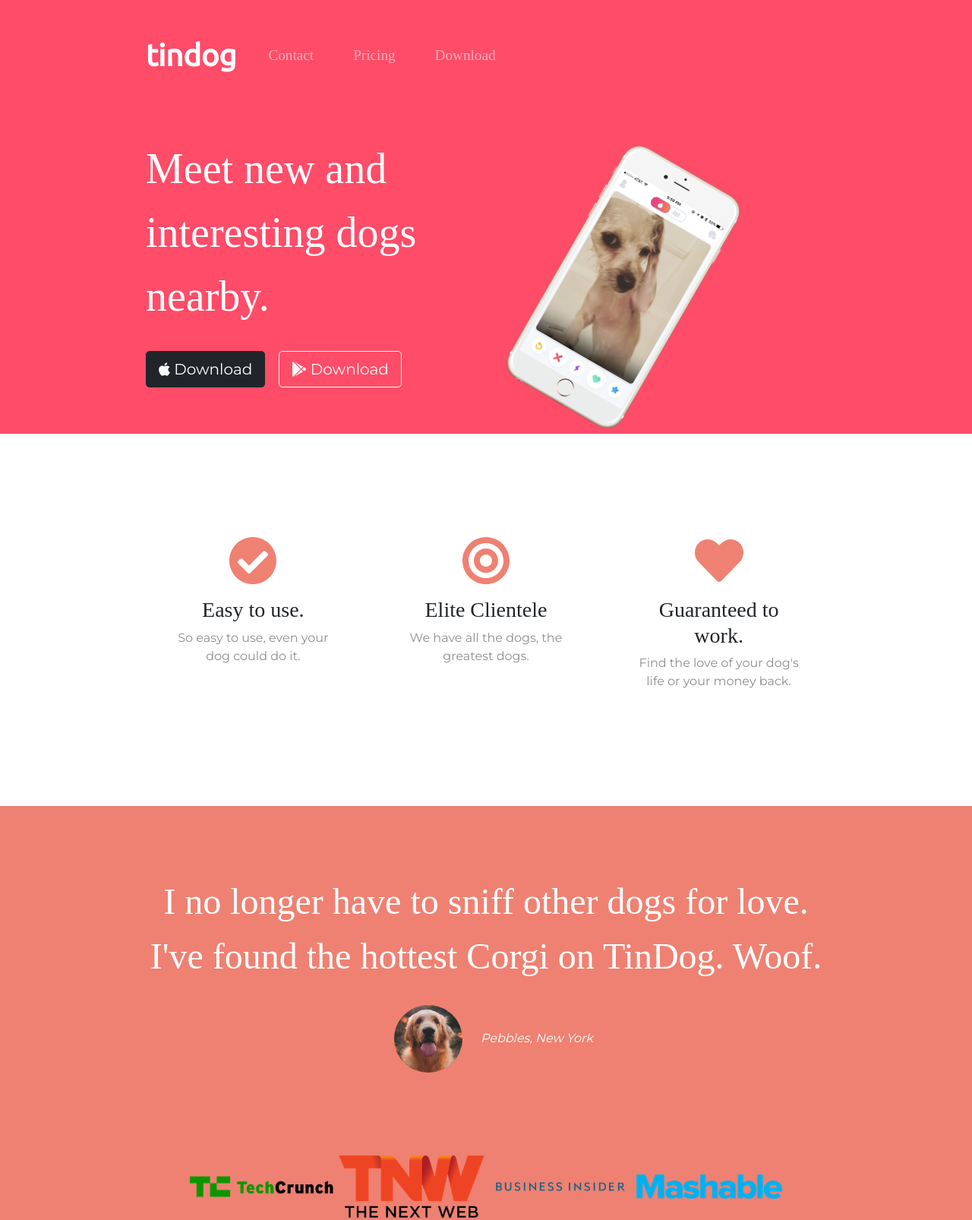
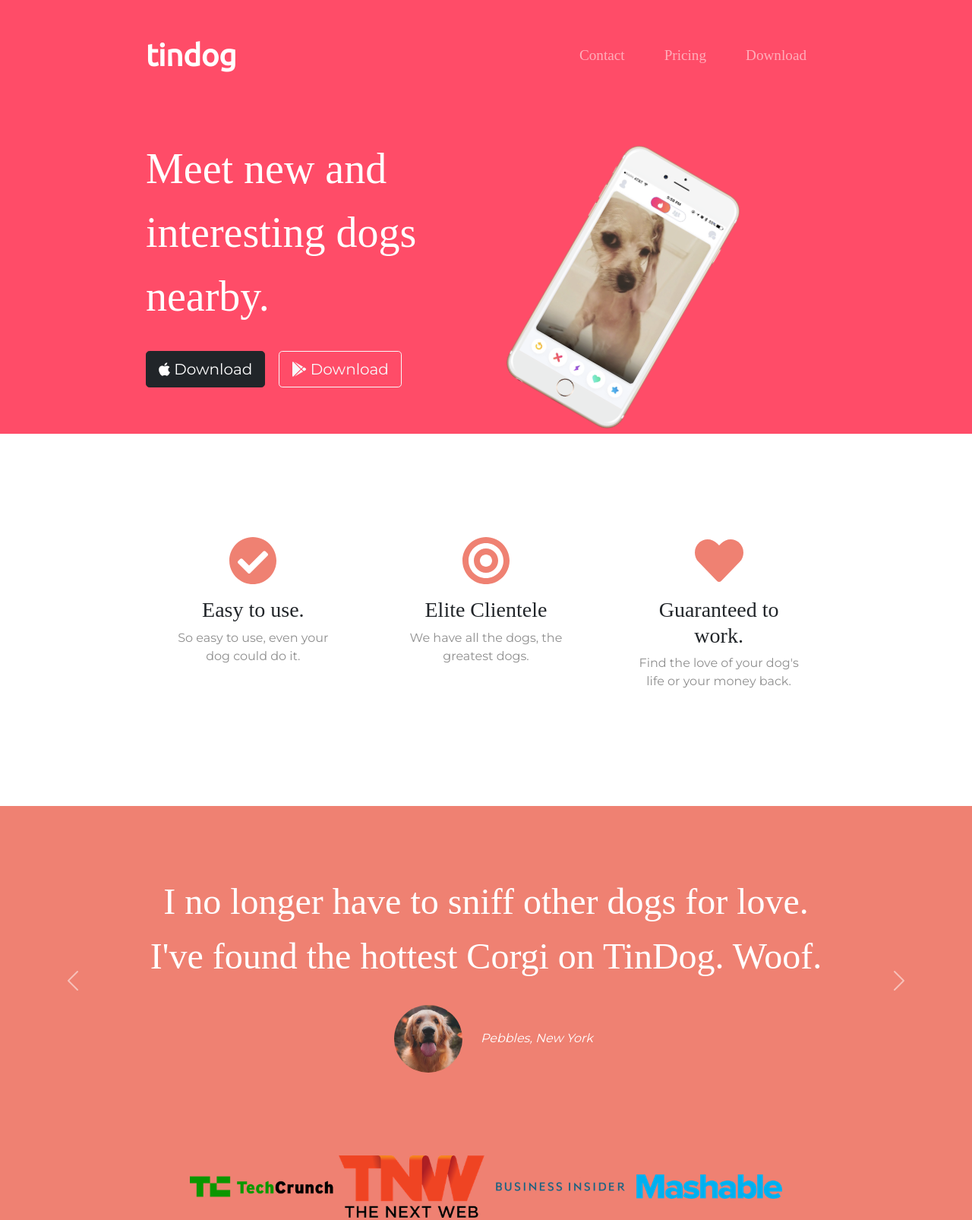
Before and after one commit to johnsandstrom/web-development-course, a plain HTML site: page TinDog-Start/index.html in a window 1280 px wide. Shown: the top 1606 px of the page at 76% size. Drawn offline with nearby package versions, Linux system fonts and the light colour scheme.

Commit message:
continue at #82

```diff
--- a/TinDog-Start/css/styles.css
+++ b/TinDog-Start/css/styles.css
@@ -90,7 +90,6 @@ p {
 /* Testimonials Section */
 
 #testimonials {
-    padding: 7% 15%;
     text-align: center;
     background-color: #ef8172;
     color: #fff;
@@ -100,6 +99,11 @@ p {
     width: 10%;
     border-radius: 100%;
     margin: 20px;
+}
+
+.carousel-item {
+    padding: 7% 15%;
+
 }
 
 #press {
--- a/TinDog-Start/index.html
+++ b/TinDog-Start/index.html
@@ -43,7 +43,7 @@
           aria-controls="navbarSupportedContent" aria-expanded="false" aria-label="Toggle navigation">
           <span class="navbar-toggler-icon"></span>
         </button>
-        <div class="collapse navbar-collapse" id="navbarSupportedContent">
+        <div class="collapse navbar-collapse justify-content-end" id="navbarSupportedContent">
           <ul class="navbar-nav ml-auto">
             <li class="nav-item">
               <a class="nav-link" href="">Contact</a>
@@ -106,13 +106,35 @@
 
   <section id="testimonials">
 
-    <h2>I no longer have to sniff other dogs for love. I've found the hottest Corgi on TinDog. Woof.</h2>
-    <img class="testimonial-image" src="images/dog-img.jpg" alt="dog-profile">
-    <em>Pebbles, New York</em>
+    <div id="testimonial-carousel" class="carousel slide" data-bs-ride="false">
+      <div class="carousel-inner">
+        <div class="carousel-item active">
 
-    <!-- <h2 class="testimonial-text">My dog used to be so lonely, but with TinDog's help, they've found the love of their life. I think.</h2>
-    <img class="testimonial-image" src="images/lady-img.jpg" alt="lady-profile">
-    <em>Beverly, Illinois</em> -->
+          <h2>I no longer have to sniff other dogs for love. I've found the hottest Corgi on TinDog. Woof.</h2>
+          <img class="testimonial-image" src="images/dog-img.jpg" alt="dog-profile">
+          <em>Pebbles, New York</em>
+        </div>
+
+        <div class="carousel-item">
+          <h2 class="testimonial-text">My dog used to be so lonely, but with TinDog's help, they've found the love of
+            their life. I think.</h2>
+          <img class="testimonial-image" src="images/lady-img.jpg" alt="lady-profile">
+          <em>Beverly, Illinois</em>
+        </div>
+
+      </div>
+      <a class="carousel-control-prev" href="#testimonial-carousel" role="button" data-slide="prev">
+        <span class="carousel-control-prev-icon" aria-hidden="true"></span>
+        <!-- <span class="visually-hidden">Previous</span> -->
+      </a>
+      <a class="carousel-control-next" href="#testimonial-carousel" role="button" data-slide="next">
+        <span class="carousel-control-next-icon" aria-hidden="true"></span>
+        <!-- <span class="visually-hidden">Next</span> -->
+      </a>
+    </div>
+
+
+
 
   </section>
 
```
